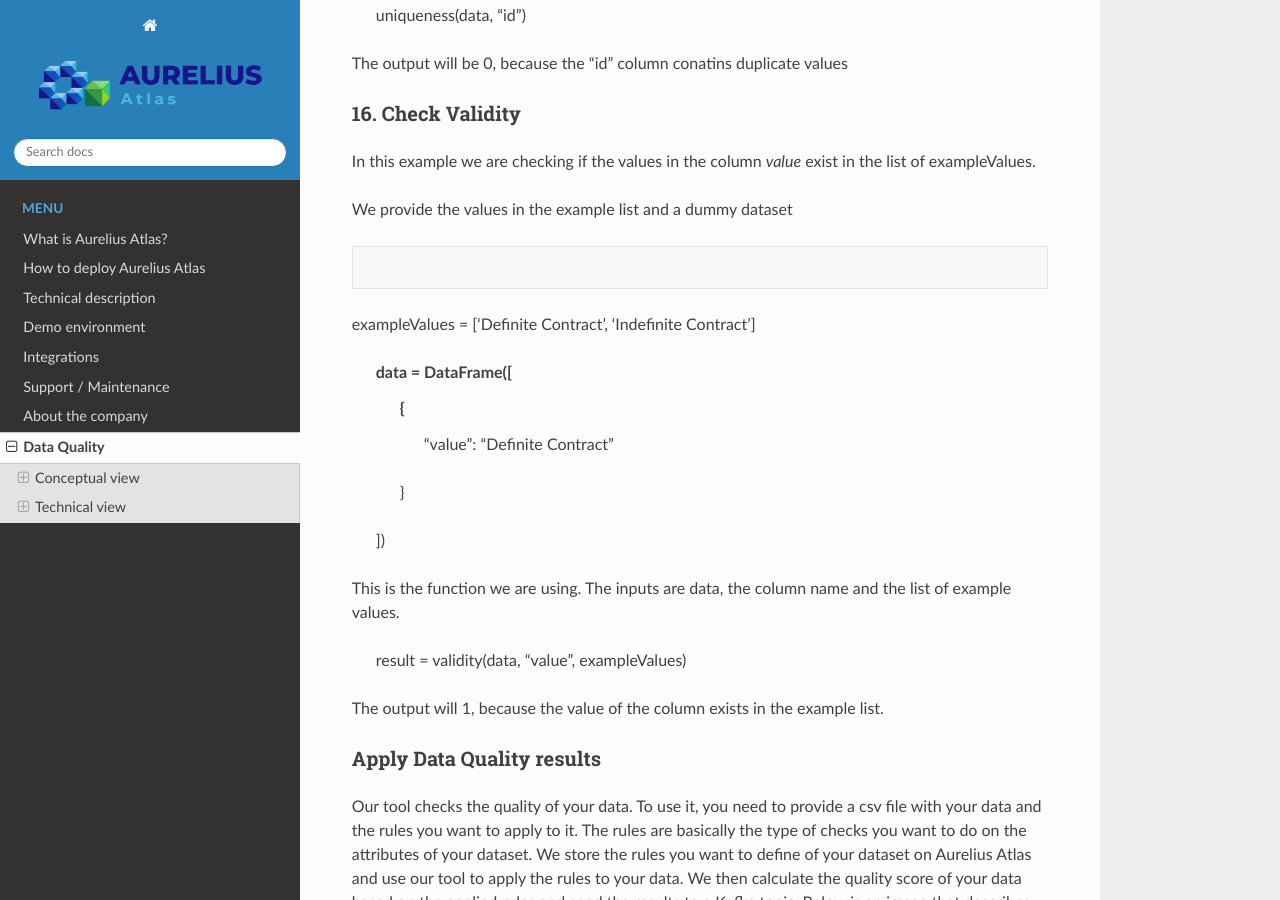
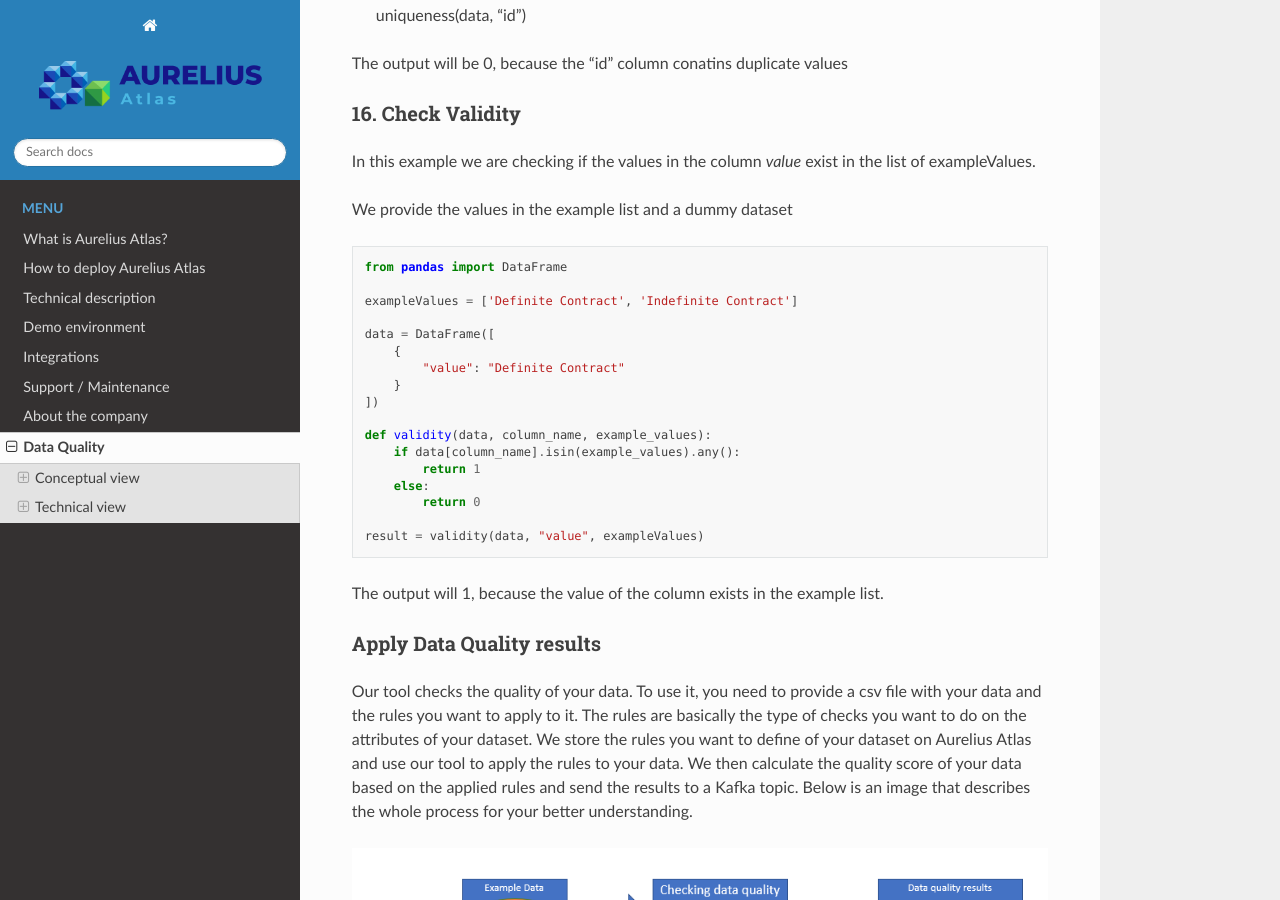
Before and after one commit to aureliusenterprise/doc_technical_manual, a Sphinx documentation site: the page built from DOc/docs/source/Options/data_quality.rst, in a window 1280 px wide and 900 px high, scrolled down 13705 px. Built offline with Sphinx 7.4.7 and the Read the Docs theme 2.0.0, drawn with Linux system fonts in a browser that asks for light colours; pages that are not in the unit, such as notebooks, are missing from menus.

Commit message:
Update data_quality.rst

```diff
--- a/DOc/docs/source/Options/data_quality.rst
+++ b/DOc/docs/source/Options/data_quality.rst
@@ -701,8 +701,9 @@ We provide the values in the example list and a dummy dataset
 
 .. code-block:: python
 
+    from pandas import DataFrame
 
-exampleValues = ['Definite Contract', 'Indefinite Contract']
+    exampleValues = ['Definite Contract', 'Indefinite Contract']
 
     data = DataFrame([
         {
@@ -710,9 +711,14 @@ exampleValues = ['Definite Contract', 'Indefinite Contract']
         }
     ])
 
-This is the function we are using. The inputs are data, the column name and the list of example values.
+    def validity(data, column_name, example_values):
+        if data[column_name].isin(example_values).any():
+            return 1
+        else:
+            return 0
 
     result = validity(data, "value", exampleValues)
+
 
 The output will 1, because the value of the column exists in the example list.
 
```
